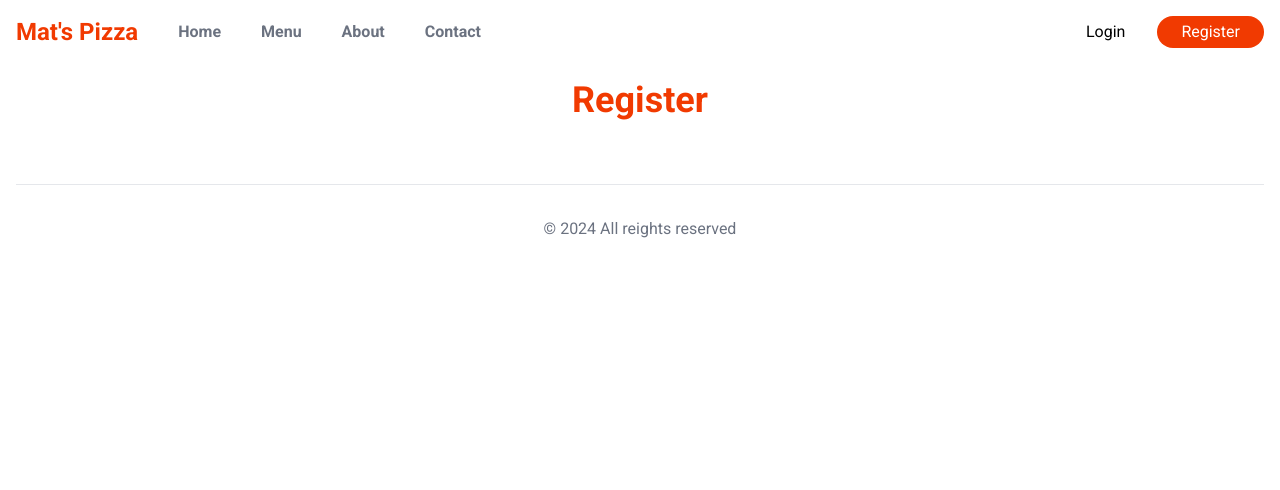
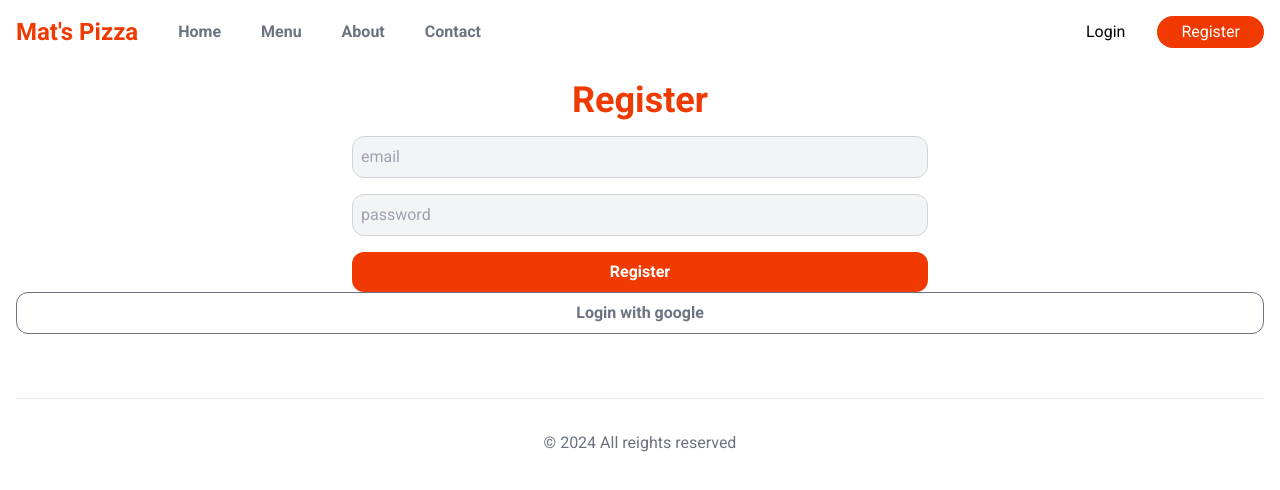
Before and after one commit to ansarimati/foodOrderApp, a Next.js app: page /register in a window 1280 px wide. Shown: the top 490 px of the page. Built offline with nearby package versions, Linux system fonts and the light colour scheme.

Commit message:
Auth wip

```diff
--- a/src/app/globals.css
+++ b/src/app/globals.css
@@ -6,3 +6,22 @@ section.hero {
     @apply grid;
     grid-template-columns: .4fr .6fr;
 }
+
+input[type="email"],
+input[type="password"],
+input[type="text"] {
+    @apply border p-2 border-gray-300 bg-gray-100 block w-full my-4 rounded-xl
+}
+
+button {
+    @apply  block w-full text-gray-500 font-semibold;
+    @apply border rounded-xl border-gray-500 px-6 py-2
+}
+
+button[type="submit"] {
+    @apply border-0 bg-primary text-white
+}
+
+button.submit {
+
+}
--- a/src/app/register/page.jsx
+++ b/src/app/register/page.jsx
@@ -1,8 +1,20 @@
 
 const Register = () => {
     return (
-        <section className="text-center text-primary text-4xl mt-8 font-semibold">
-            Register
+        <section className="mt-8">
+            <h1 className="text-center text-primary text-4xl font-semibold">
+                Register
+            </h1>
+
+            <form className="block max-w-xl mx-auto">
+                <input type="email" placeholder="email" />
+                <input type="password" placeholder="password" />
+                <button type="submit">Register</button>
+            </form>
+
+            <div>
+                <button>Login with google</button>
+            </div>
         </section>
     )
 };
```
